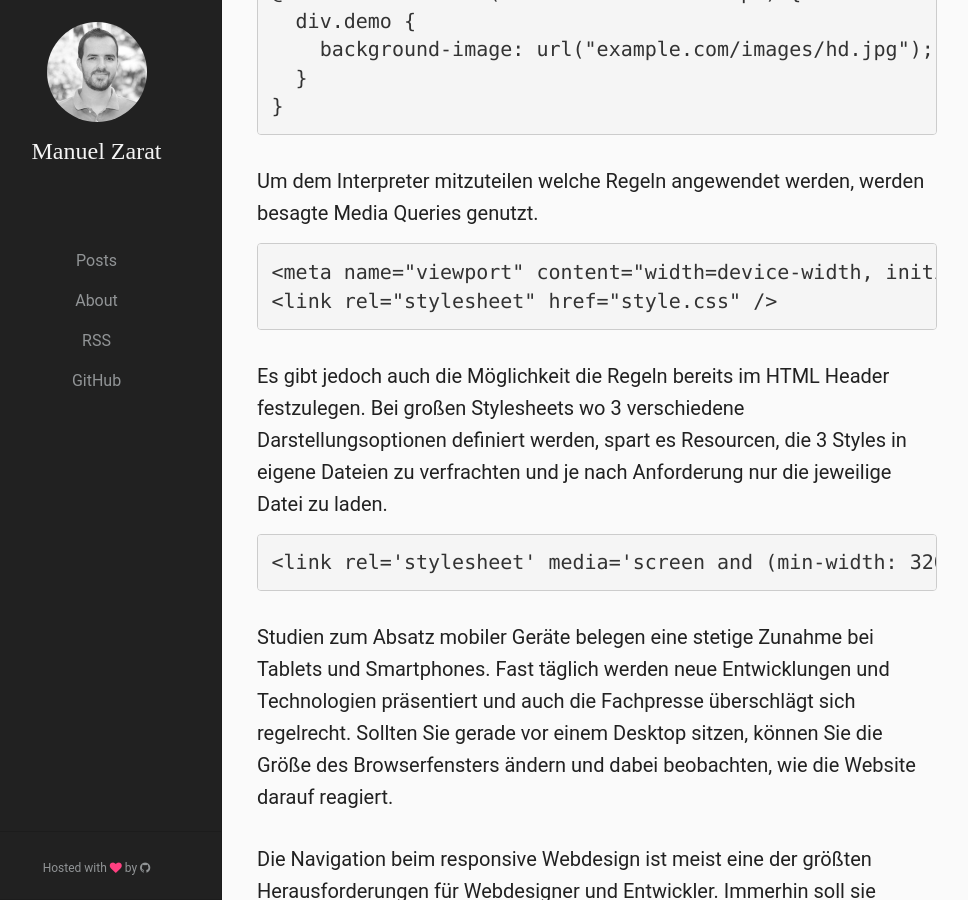
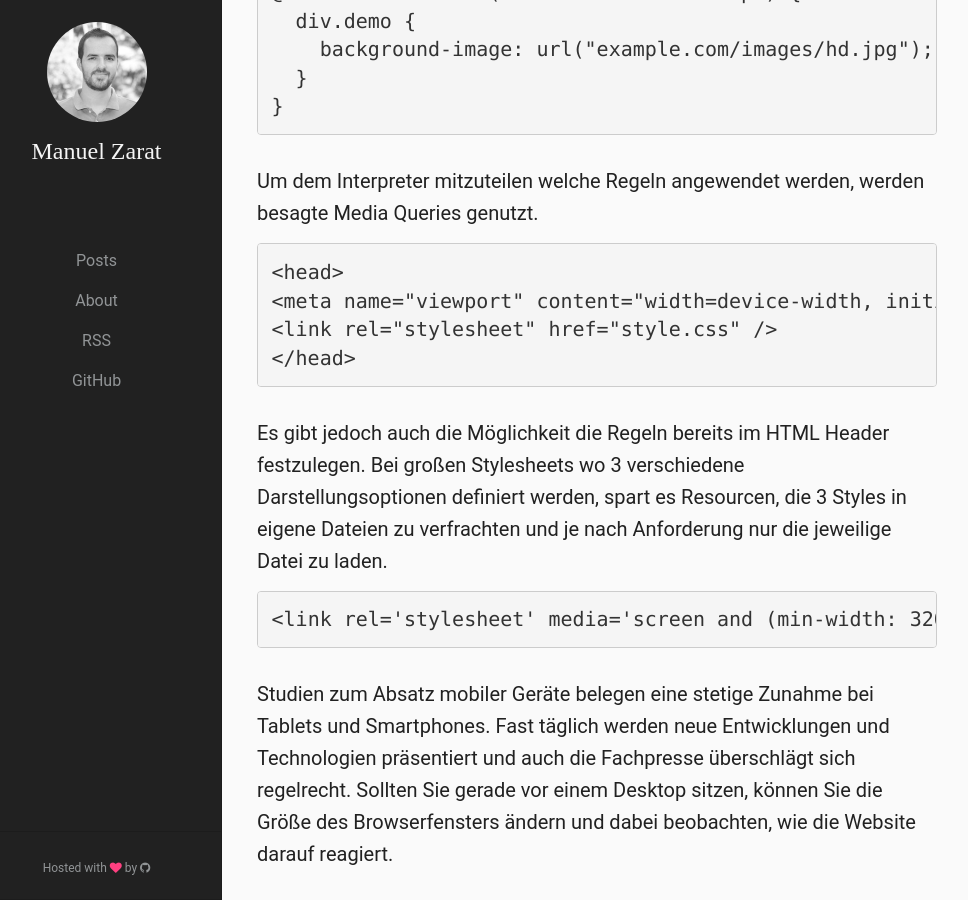
Before and after one commit to mbrain/zarat.github.io, a Jekyll site: the page built from _posts/2018-05-18-responsive-webdesign.markdown, in a window 1280 px wide and 900 px high, scrolled down 1605 px. Shown: the whole window, without its empty margins (28-996 px from the left). Built offline with Jekyll 4.4.1, drawn with Linux system fonts in a browser that asks for light colours.

Commit message:
Update 2018-05-18-responsive-webdesign.markdown

```diff
--- a/_posts/2018-05-18-responsive-webdesign.markdown
+++ b/_posts/2018-05-18-responsive-webdesign.markdown
@@ -44,8 +44,10 @@ Beim Einbinden von Produktbildern sollte unbedingt auf die Auflösung des jeweil
 
 Um dem Interpreter mitzuteilen welche Regeln angewendet werden, werden besagte Media Queries genutzt.
 
-<pre><me<!--strip -->ta name="viewport" content="width=device-width, initial-scale=1.0, user-scalable=no" />
-<li<!--strip -->nk rel="stylesheet" href="style.css" /></pre>
+<pre><he<!--strip -->ad>
+<me<!--strip -->ta name="viewport" content="width=device-width, initial-scale=1.0, user-scalable=no" />
+<li<!--strip -->nk rel="stylesheet" href="style.css" />
+</he<!--strip -->ad></pre>
 
 Es gibt jedoch auch die Möglichkeit die Regeln bereits im HTML Header festzulegen. Bei großen Stylesheets wo 3 verschiedene Darstellungsoptionen definiert werden, spart es Resourcen, die 3 Styles in eigene Dateien zu verfrachten und je nach Anforderung nur die jeweilige Datei zu laden.
 
```
